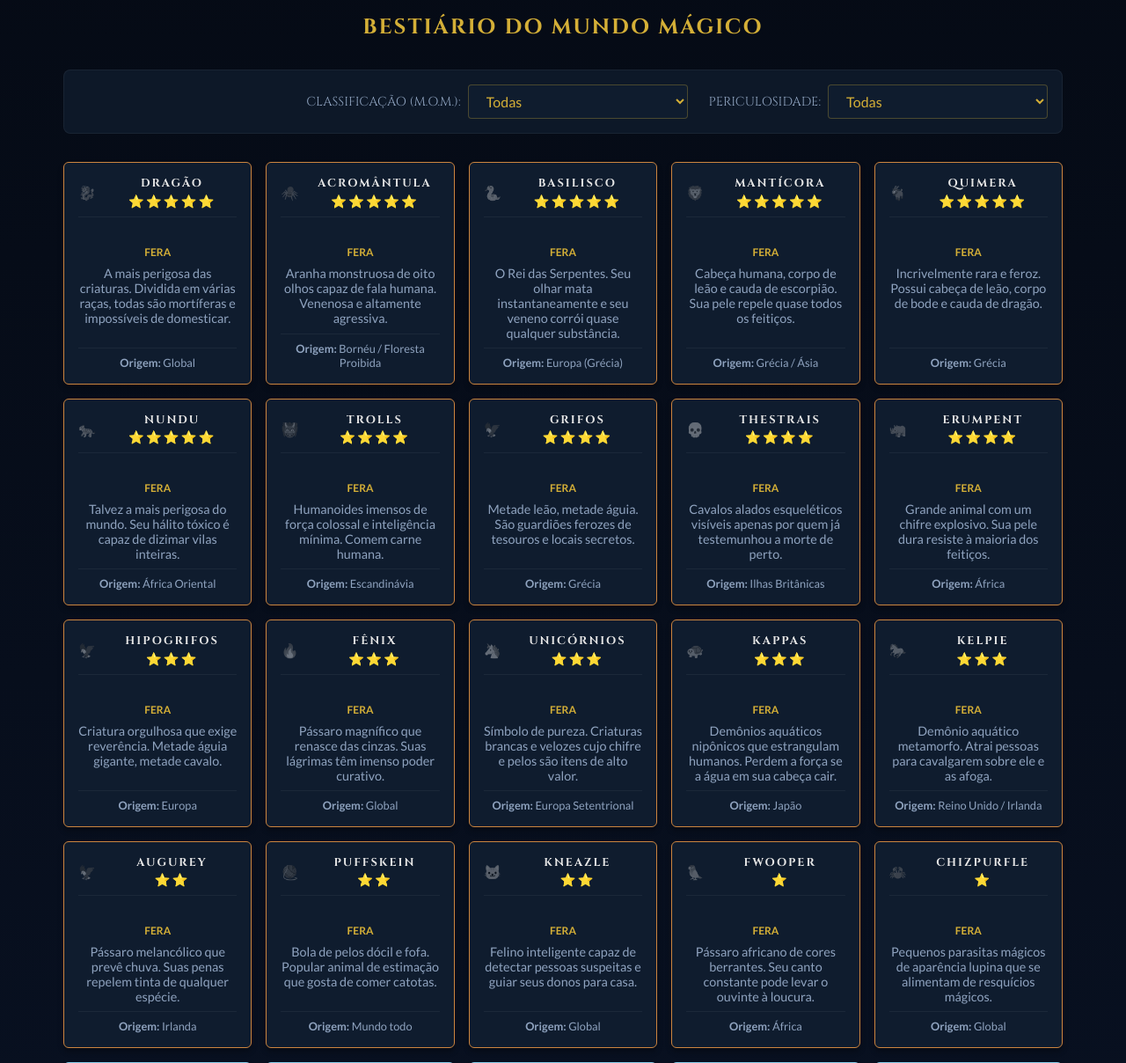
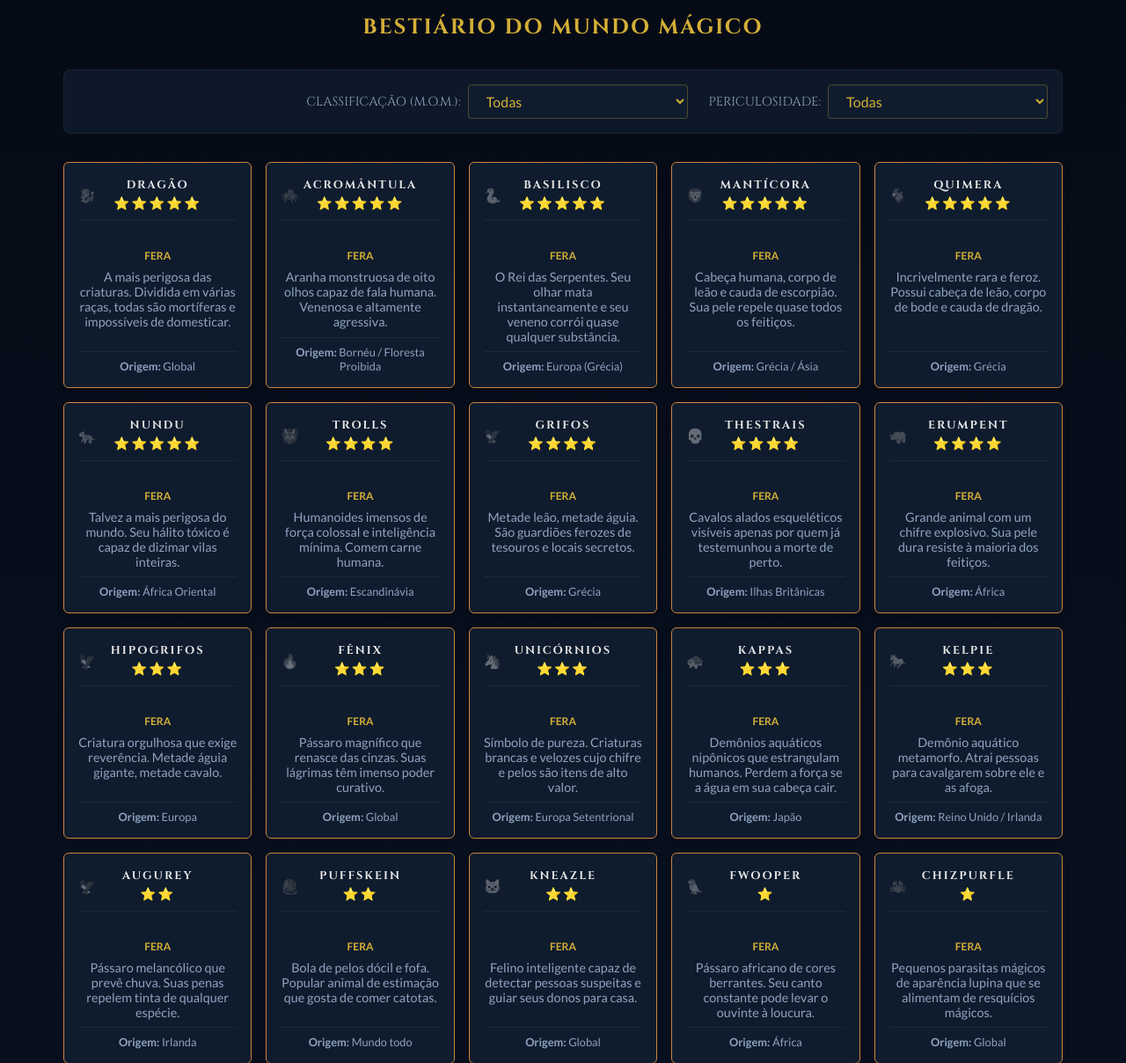
Before and after one commit to NewJhezz/o-mundo-magico, a Flask app: page /criaturas in a window 1280 px wide. Shown: the part 195-1403 px from the top of the page at 88% size. Run offline with Flask 3, Linux system fonts and the light colour scheme.

Commit message:
UI: Perfectly center creature name and stars by making icon absolute

```diff
--- a/templates/creatures.html
+++ b/templates/creatures.html
@@ -98,17 +98,24 @@
 <style>
     /* Estilos Específicos para Criaturas */
     .creature-header {
+        position: relative;
         display: flex;
+        justify-content: center;
         align-items: center;
-        gap: 0.8rem;
+        width: 100%;
+        min-height: 50px;
+    }
+
+    .creature-header .mini-icon {
+        position: absolute;
+        left: 0;
     }
 
     .header-text {
         display: flex;
         flex-direction: column;
         align-items: center;
-        /* Centraliza nome e estrelas */
-        flex: 1;
+        text-align: center;
     }
 
     .danger-stars {
```
Also changed, not shown: criaturas.html (+10 -3 lines).
